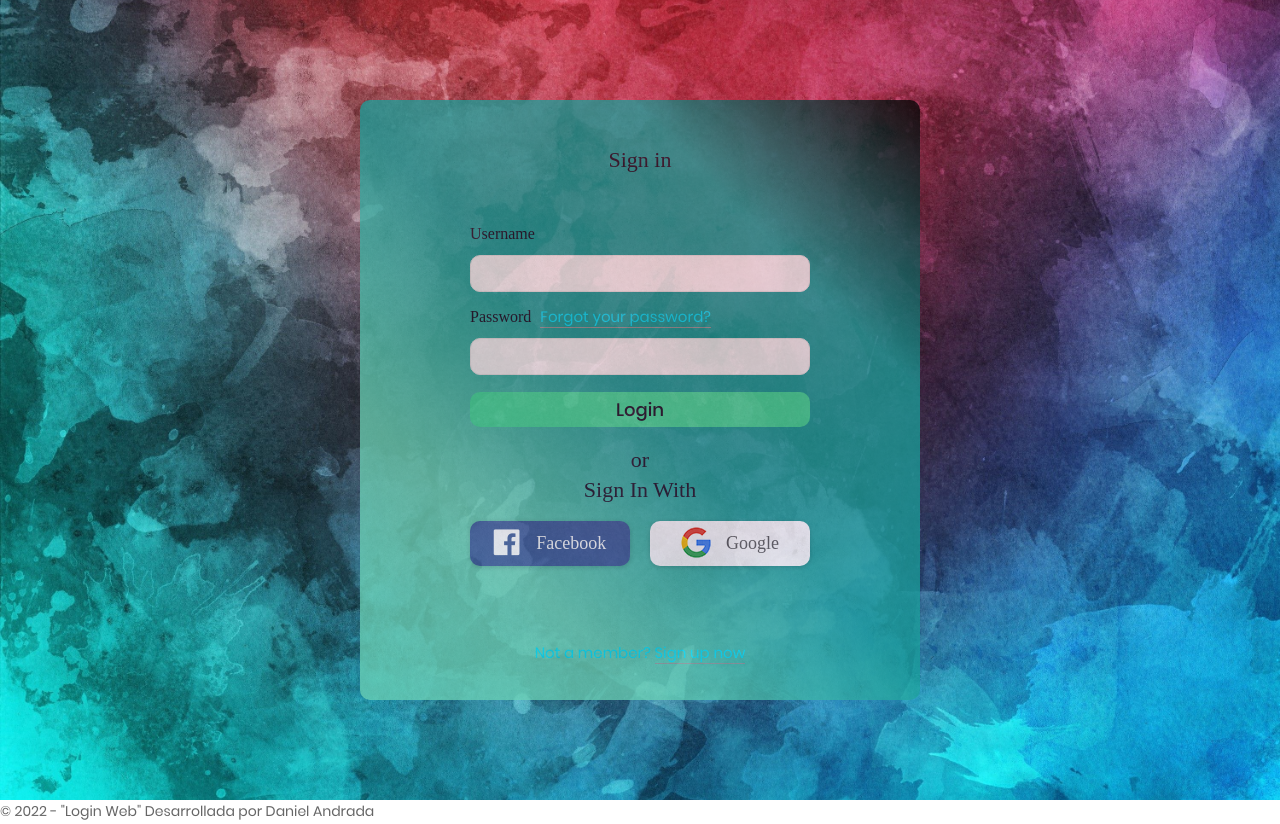
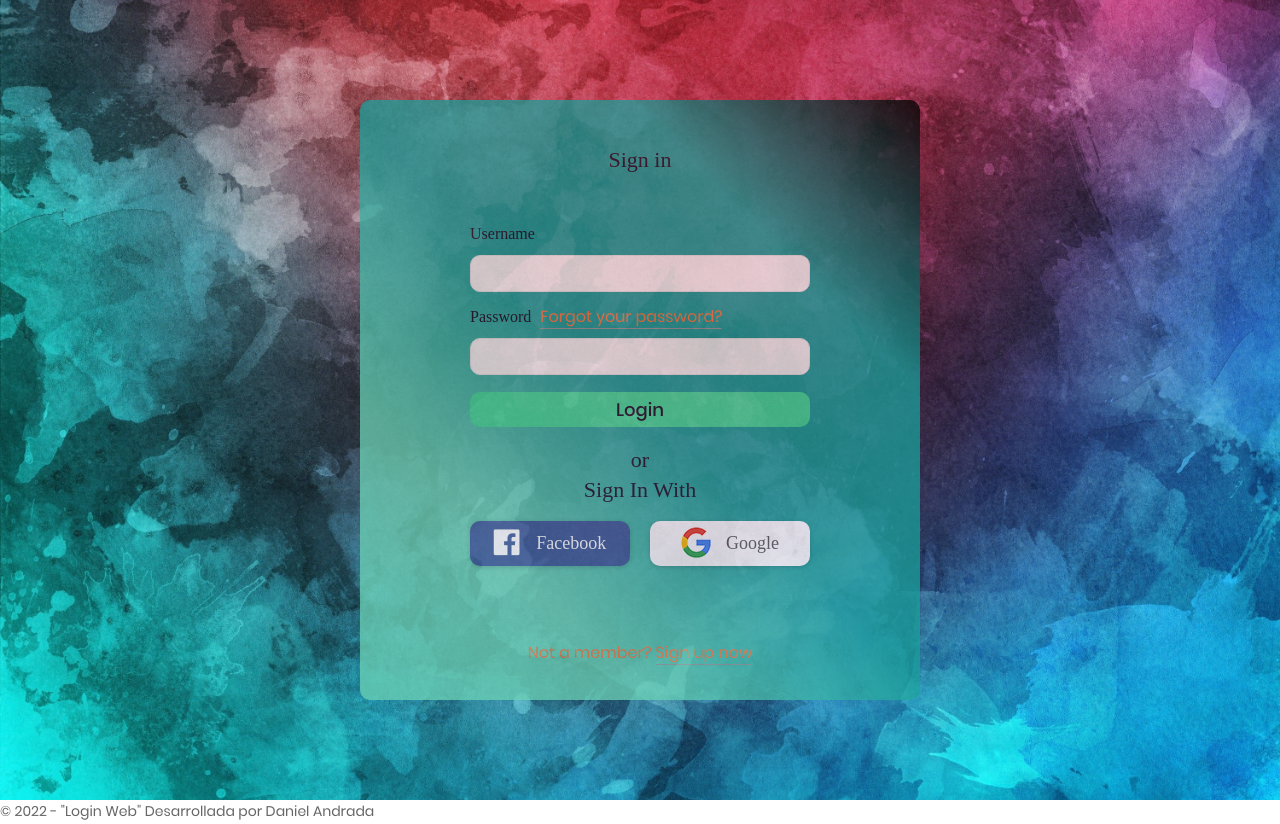
Before and after one commit to DaniAndrada1980/DaniAndrada1980.github.io, a plain HTML site: page index.html in a window 1280 px wide. Drawn offline with Linux system fonts and the light colour scheme; a web font is replaced by a local one.

Commit message:
Update main.css

```diff
--- a/css/main.css
+++ b/css/main.css
@@ -190,8 +190,8 @@ iframe {
 
 .txt2 {
   font-family: Poppins-Regular;
-  font-size: 15px;
-  color: #03e3fc;
+  font-size: 16px;
+  color: #fa7d43;
   line-height: 1.5;
 }
 
```
